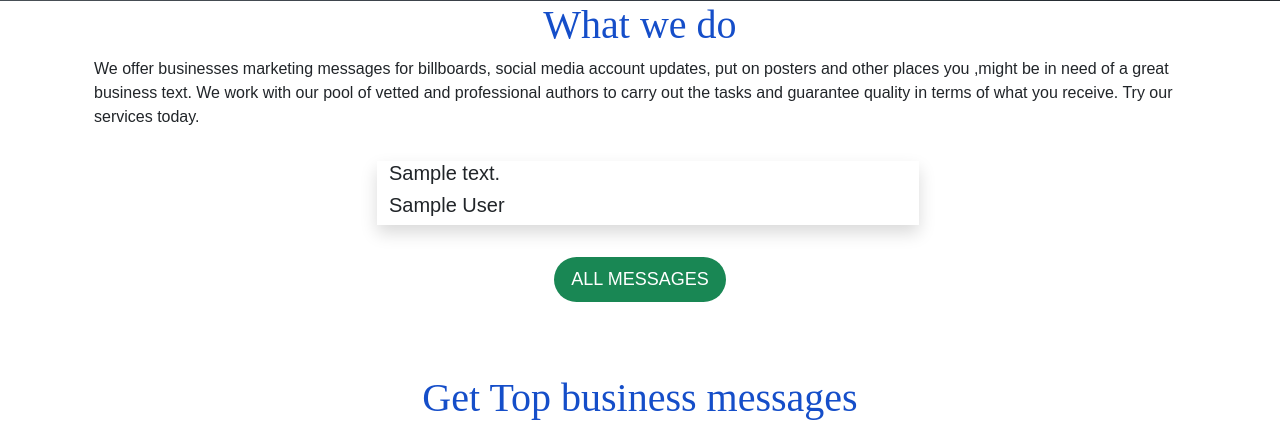
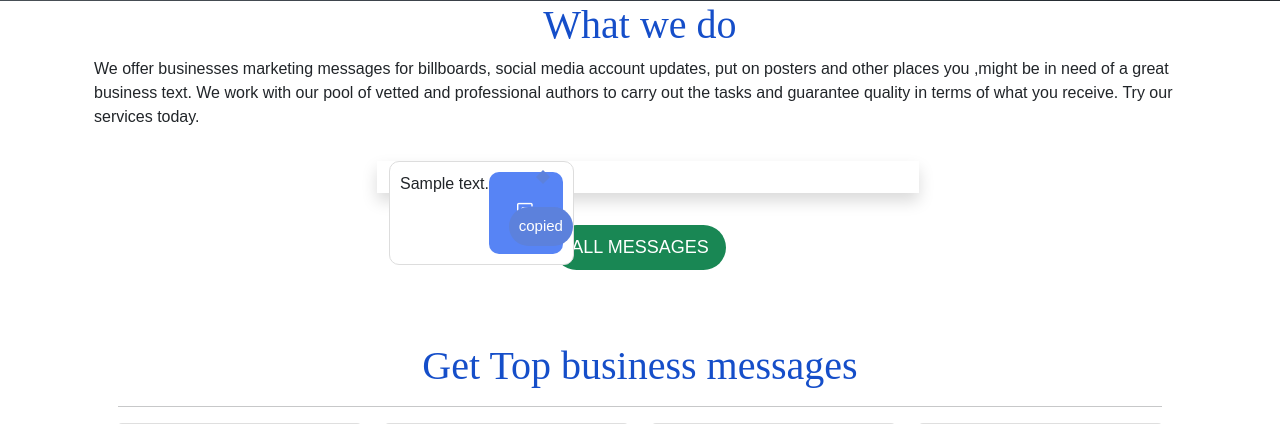
Before and after one commit to hanahnjoki/messagecanva, a PHP site: page / in a window 1280 px wide. Shown: the part 799-1223 px from the top of the page. Run offline with PHP 8.4, Linux system fonts and the light colour scheme; tables that the repository leaves empty or names only in its code hold one stand-in row (values such as "Sample post").

Commit message:
modified getpost,index,insert_post,style and added js

```diff
--- a/getpost.php
+++ b/getpost.php
@@ -20,10 +20,11 @@
                     <div class="row p-2 " >
                             <div class="col-45 m-2  shadow ">
 
-                                    <h2 class="fs-5 font-weight-bold mb-2">'.$row['content'].'</h2>
+                                    <div class="copy-text"
+                                        <h2 class="fs-5 font-weight-bold mb-2">'.$row['content'].'</h2>
+                                        <button><i class="fa fa-clone"></i></button>
+                                   </div>
                                     <h2 class="fs-5 font-weight-bold mb-2">'.$row['author'].'</h2>
-
-
 
                             </div>
                    </div>
--- a/index.php
+++ b/index.php
@@ -65,7 +65,7 @@
         <h1 class="title text-center ">What we do</h1>
         <p>We offer businesses marketing messages for billboards, social media account updates, put on posters and other places you ,might be in need of a great business text. We work with our pool of vetted and professional authors to carry out the tasks and guarantee quality in terms of what you receive. Try our services today.</p>
 
-          <div class="row  ">
+          <div class="row">
                                                <?php     require_once("getpost.php");
                                                           getMainPosts();
                                                ?>
--- a/style.css
+++ b/style.css
@@ -274,3 +274,53 @@ input[type=submit]:hover {
   clear: both;
 }
 /*-------------------------getmainposts----------------------*/
+ .copy-text{
+   position:absolute;
+   padding: 10px;
+   background: #ffff;
+   border: 1px solid #ddd;
+   border-radius: 10px;
+   display: flex;
+ }
+ .copy-text button{
+   padding:10px;
+   background: #5784f5;
+   color: #fff;
+   font-size: 18px;
+   border: none;
+   outline: none;
+   border-radius: 10px;
+   cursor: pointer;
+
+ }
+ .copy-text button:active{
+   background: #809ce2;
+ }
+ .copy-text button:before{
+   content:"copied";
+   position: absolute;
+   top: 45px;
+   right: 0px;
+   background: #5c81dc;
+   padding: 8px 10px;
+   border-radius: 20px;
+   font-size: 15px;
+   display: none;
+
+ }
+ .copy-text button:after{
+   content: "";
+   position: absolute;
+   top: 10px;
+   right: 25px;
+   width:10px;
+   height: 10px;
+   background: #5c81dc;
+   transform:rotate(45deg);
+   display:none;
+
+ }
+ .copy-text button:before,
+ .copy-text button:after{
+   display:block;
+ }
```
Also changed, not shown: insert_post.php (+6 -10 lines), js/copy.js (added, +13 -0 lines).
